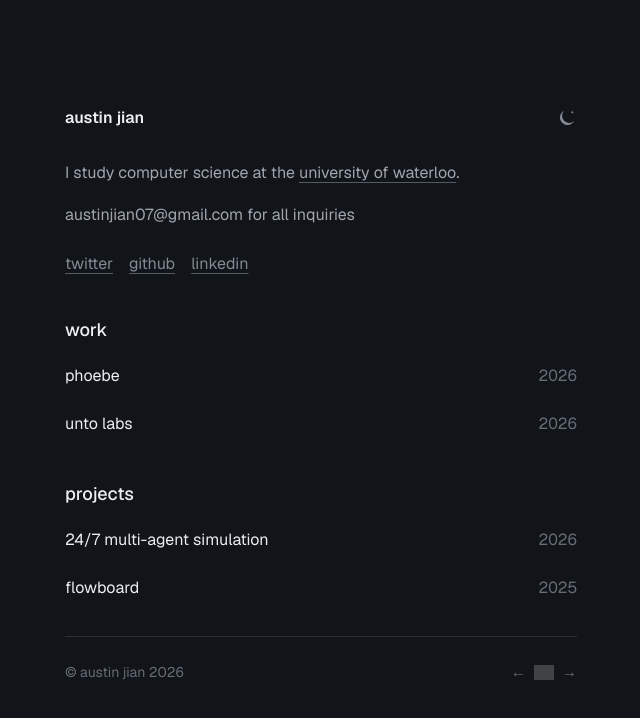
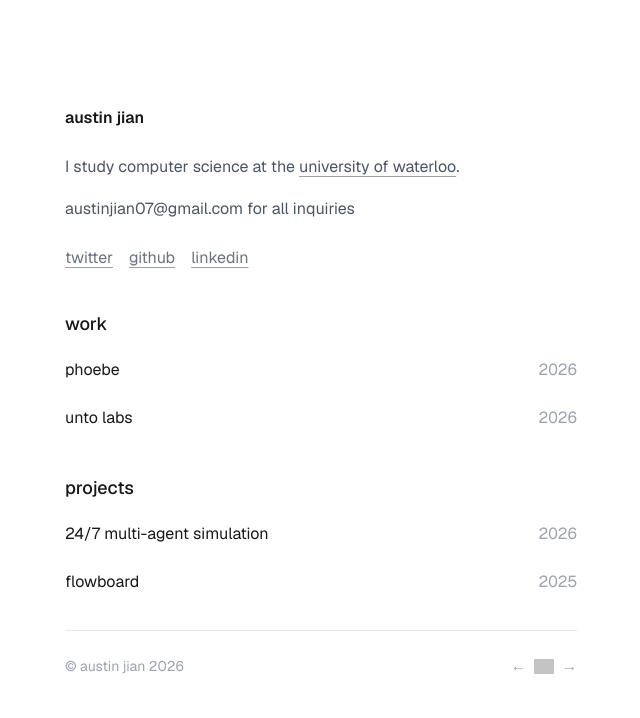
Before and after one commit to austinjiann/v3, a Next.js app: page / in a window 1280 px wide. Shown: the top 718 px of the page, without its empty margins (319-959 px from the left). Built offline with nearby package versions, Linux system fonts and the light colour scheme; grey boxes are pictures that could not be loaded.

Commit message:
Remove dark mode, keep light theme only (#8)
- Delete ThemeToggle component and its usage in the header
- Drop the inline theme script and dark class from the root layout
- Remove html.dark CSS variables, dark selection colors, and the dark custom variant
- Drop dark:invert on the webring badge

```diff
--- a/src/app/globals.css
+++ b/src/app/globals.css
@@ -1,5 +1,4 @@
 @import "tailwindcss";
-@custom-variant dark (&:where(.dark, .dark *));
 
 :root {
   color-scheme: light;
@@ -19,22 +18,6 @@
   --link-underline: #171717;
   --link-underline-muted: #a0a0a0;
   --link-glow: rgba(23, 23, 23, 0.24);
-}
-
-html.dark {
-  color-scheme: dark;
-
-  --background: #111418;
-  --foreground: #eceef1;
-  --text-primary: #eceef1;
-  --text-secondary: #a0a5af;
-  --text-muted: #838994;
-  --text-faint: #676d77;
-  --surface-hover: #181c21;
-  --border-subtle: #292e34;
-  --link-underline: #d8dbe0;
-  --link-underline-muted: #555b65;
-  --link-glow: rgba(216, 219, 224, 0.28);
 }
 
 html,
@@ -77,15 +60,7 @@ body {
 }
 
 ::selection,
-*::selection,
-html:not(.dark) ::selection,
-html:not(.dark) *::selection {
+*::selection {
   background: #e8e8e8;
   color: #171717;
 }
-
-html.dark ::selection,
-html.dark *::selection {
-  background: #343a43;
-  color: #ffffff;
-}
--- a/src/app/layout.tsx
+++ b/src/app/layout.tsx
@@ -64,14 +64,7 @@ export default function RootLayout({
   children: React.ReactNode;
 }>) {
   return (
-    <html lang="en" className="dark" suppressHydrationWarning>
-      <head>
-        <script
-          dangerouslySetInnerHTML={{
-            __html: `try{const theme=localStorage.getItem('theme');document.documentElement.classList.toggle('dark',theme!=="light")}catch{document.documentElement.classList.add('dark')}`,
-          }}
-        />
-      </head>
+    <html lang="en">
       <body className={`${geistSans.variable} antialiased`}>
         {children}
         <Analytics />
--- a/src/app/page.tsx
+++ b/src/app/page.tsx
@@ -2,7 +2,6 @@ import { HoverLink } from '@/components/HoverLink';
 import { Row } from '@/components/Row';
 import { Header } from '@/components/Header';
 import { Footer } from '@/components/Footer';
-import { ThemeToggle } from '@/components/ThemeToggle';
 
 const workItems = [
   {
@@ -100,7 +99,6 @@ export default function Home() {
       <main className="flex min-h-screen w-full max-w-xl flex-col justify-center px-6 py-12 sm:px-8">
         <header className="flex items-center justify-between">
           <Header />
-          <ThemeToggle />
         </header>
 
         <div className="mt-6 space-y-4 leading-relaxed text-[var(--text-secondary)]">
--- a/src/components/ThemeToggle.tsx
+++ /dev/null
@@ -1,42 +0,0 @@
-'use client';
-
-export function ThemeToggle() {
-  const toggleTheme = () => {
-    const nextIsDark = !document.documentElement.classList.contains('dark');
-
-    document.documentElement.classList.toggle('dark', nextIsDark);
-    localStorage.setItem('theme', nextIsDark ? 'dark' : 'light');
-  };
-
-  return (
-    <button
-      type="button"
-      onClick={toggleTheme}
-      className="-mr-2 grid size-9 cursor-pointer place-items-center text-[var(--text-muted)]"
-      aria-label="Toggle color theme"
-      title="Toggle color theme"
-    >
-      <svg
-        aria-hidden="true"
-        viewBox="0 0 24 24"
-        className="hidden size-5 dark:block"
-        fill="currentColor"
-      >
-        <path d="M20.6 15.45A8.5 8.5 0 0 1 8.55 3.4 9 9 0 1 0 20.6 15.45Z" />
-        <path d="m18.25 3 .55 1.45L20.25 5l-1.45.55L18.25 7l-.55-1.45L16.25 5l1.45-.55L18.25 3Z" />
-      </svg>
-      <svg
-        aria-hidden="true"
-        viewBox="0 0 24 24"
-        className="size-5 dark:hidden"
-        fill="none"
-        stroke="currentColor"
-        strokeWidth="1.8"
-        strokeLinecap="round"
-      >
-        <circle cx="12" cy="12" r="3.5" />
-        <path d="M12 2v2M12 20v2M4.93 4.93l1.42 1.42M17.65 17.65l1.42 1.42M2 12h2M20 12h2M4.93 19.07l1.42-1.42M17.65 6.35l1.42-1.42" />
-      </svg>
-    </button>
-  );
-}
--- a/src/components/WebringBadge.tsx
+++ b/src/components/WebringBadge.tsx
@@ -23,7 +23,7 @@ export const WebringBadge = ({ siteUrl }: Props) => {
         <img
           src="https://cs.uwatering.com/icon.black.svg"
           alt="CS Webring"
-          className="h-auto w-5 dark:invert"
+          className="h-auto w-5"
         />
       </a>
       <a
```
